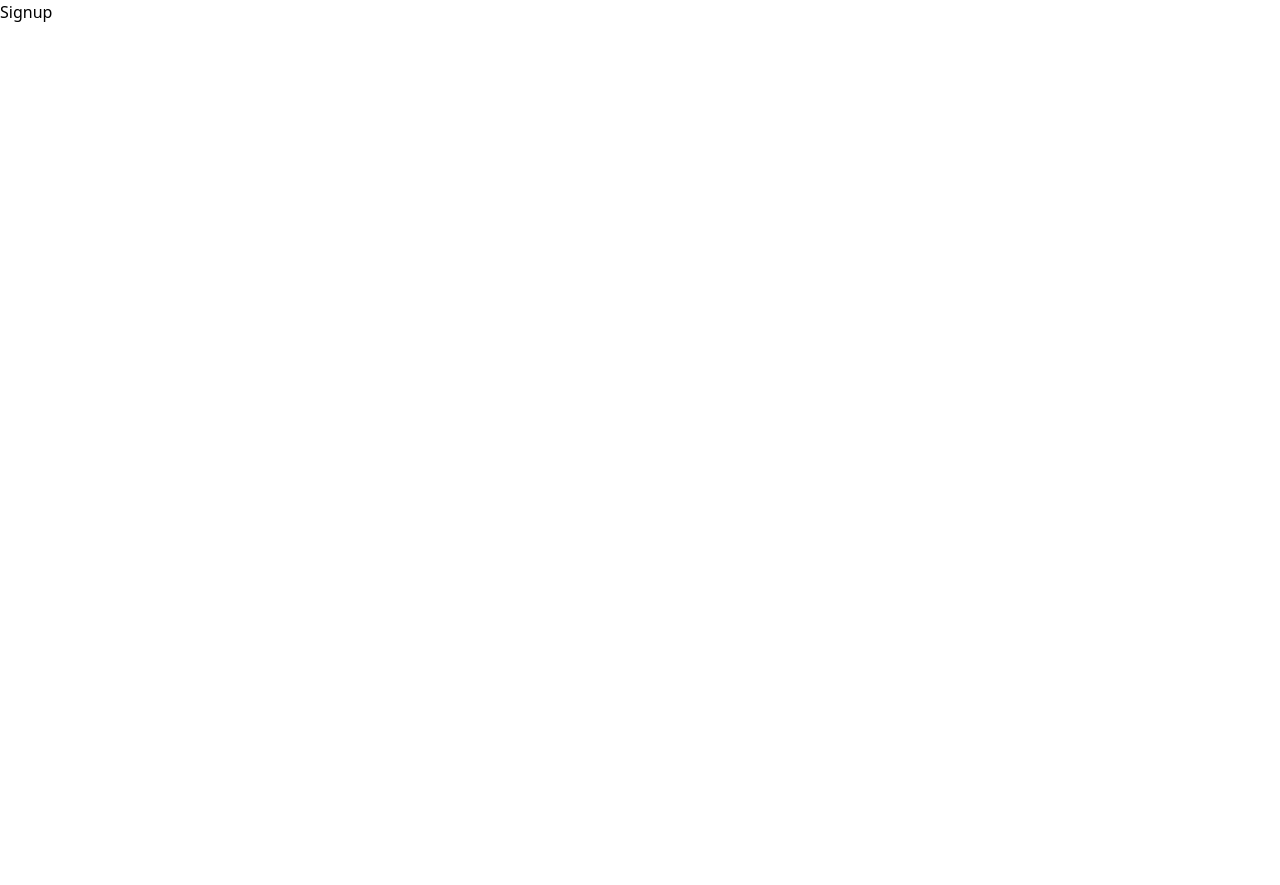
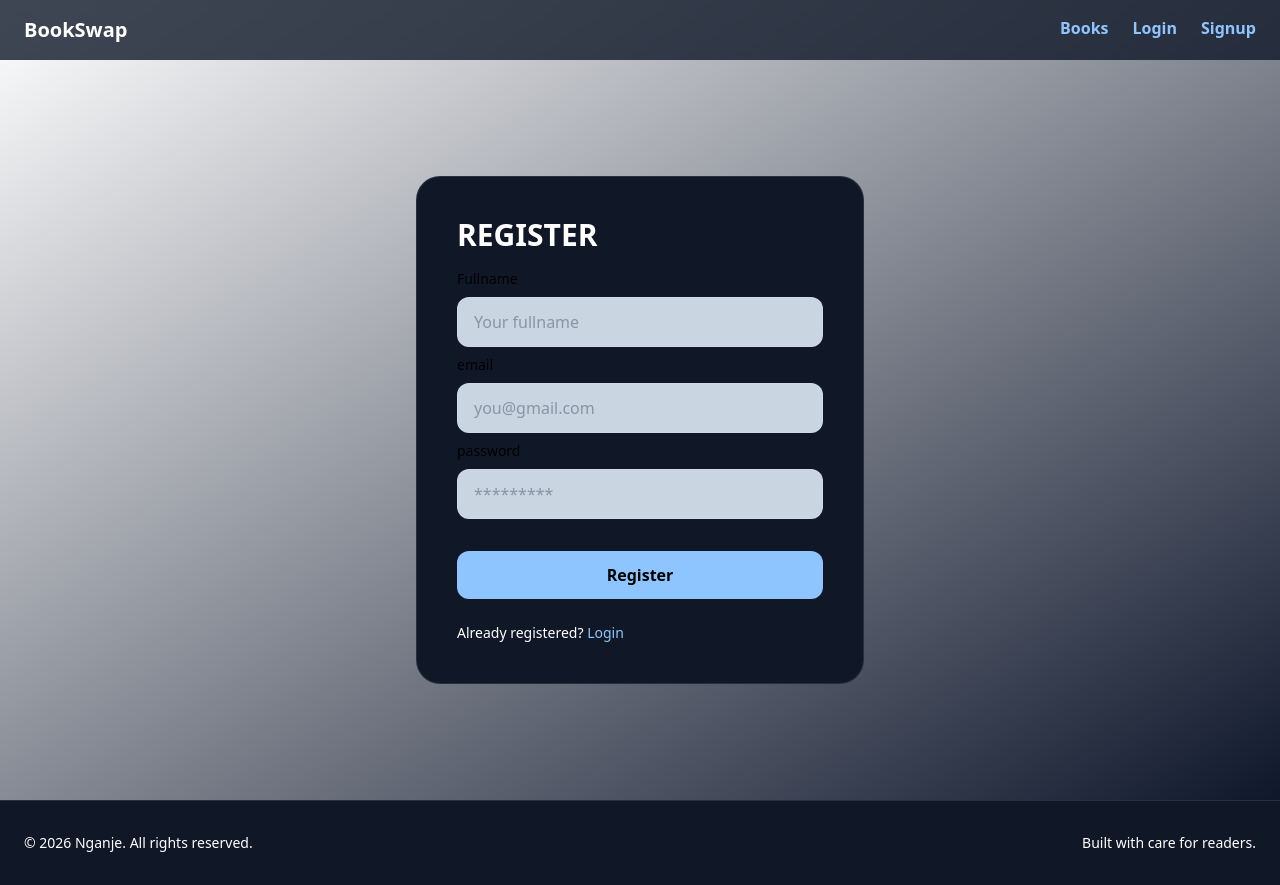
Before and after one commit to asnganje/bookswap-frontend, a React (Vite) app: page /register in a window 1280 px wide. Before the commit the page ends 800 px from the top, so only its background shows below. Built offline with nearby package versions, Linux system fonts and the light colour scheme.

Commit message:
add login and register pages

```diff
--- a/src/pages/Login.jsx
+++ b/src/pages/Login.jsx
@@ -19,17 +19,17 @@ const Login = () => {
 
   }
   return(
-    <section className="min-h-screen">
+    <section className="">
       <Navbar />
       <div className="min-h-screen flex items-center justify-center bg-gradient-to-br from-dark to-slate-900 px-6">
         <AuthForm
-          title="Welcome back!"
+          title="LOGIN"
           onSubmit={submitHandler}
           btnText="Login"
           footer={
             <>
-              Don't have an account? {" "}
-              <Link to="/signup" className="text-blue-300">
+              Don't have an account? {"  "}
+              <Link to="/register" className="text-blue-300">
                 Signup
               </Link>
             </>
--- a/src/pages/Signup.jsx
+++ b/src/pages/Signup.jsx
@@ -1,6 +1,70 @@
+import { useState } from "react";
+import AuthForm from "../components/AuthForm";
+import Footer from "../components/Footer";
+import InputField from "../components/InputField";
+import Navbar from "../components/Navbar";
+import { Link } from "react-router-dom";
+
 const Signup = () => {
+  const [fullname, setFullname] = useState("")
+  const [email, setEmail] = useState("")
+  const [password, setPassword] = useState("")
+
+  const submitHandler = () => {}
+
+  const changeHandler = (e) => {
+    if (e.target == "fullname") {
+      setFullname(e.target.value)
+    }
+
+    if (e.target == "email") {
+      setEmail(e.target.value)
+    }
+
+    if (e.target == "password") {
+      setPassword(e.target.value)
+    }
+  }
+
   return(
-    <div className="">Signup</div>
+    <section className="">
+      <Navbar />
+      <div className="min-h-screen flex items-center justify-center bg-linear-to-br from-dark to-slate-900 px-6 pt-20 pb-5">
+        <AuthForm
+          title="REGISTER"
+          onSubmit={submitHandler}
+          btnText="Register"
+          footer={<>
+            Already registered? {"  "}
+              <Link to="/login" className="text-blue-300">
+                Login
+              </Link>
+          </>}
+        >
+          <InputField
+            label="Fullname"
+            value={fullname}
+            onChange={changeHandler}
+            placeHolder="Your fullname"
+          />
+          <InputField
+            label="email"
+            type="email"
+            value={email}
+            onChange={changeHandler}
+            placeHolder="you@gmail.com"
+          />
+          <InputField
+            label="password"
+            type="password"
+            value={password}
+            onChange={changeHandler}
+            placeHolder="*********"
+          />
+        </AuthForm>
+      </div>
+      <Footer />
+    </section>
   )
 }
 
```
